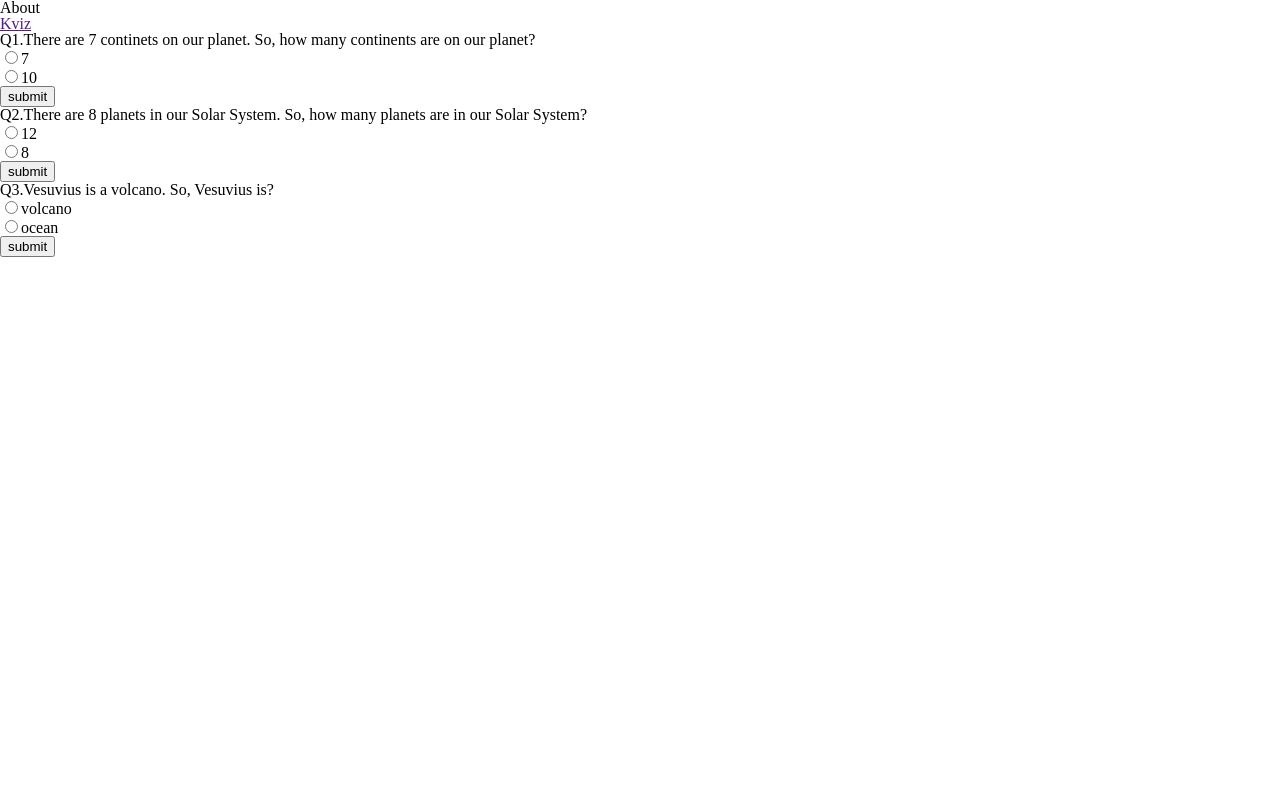
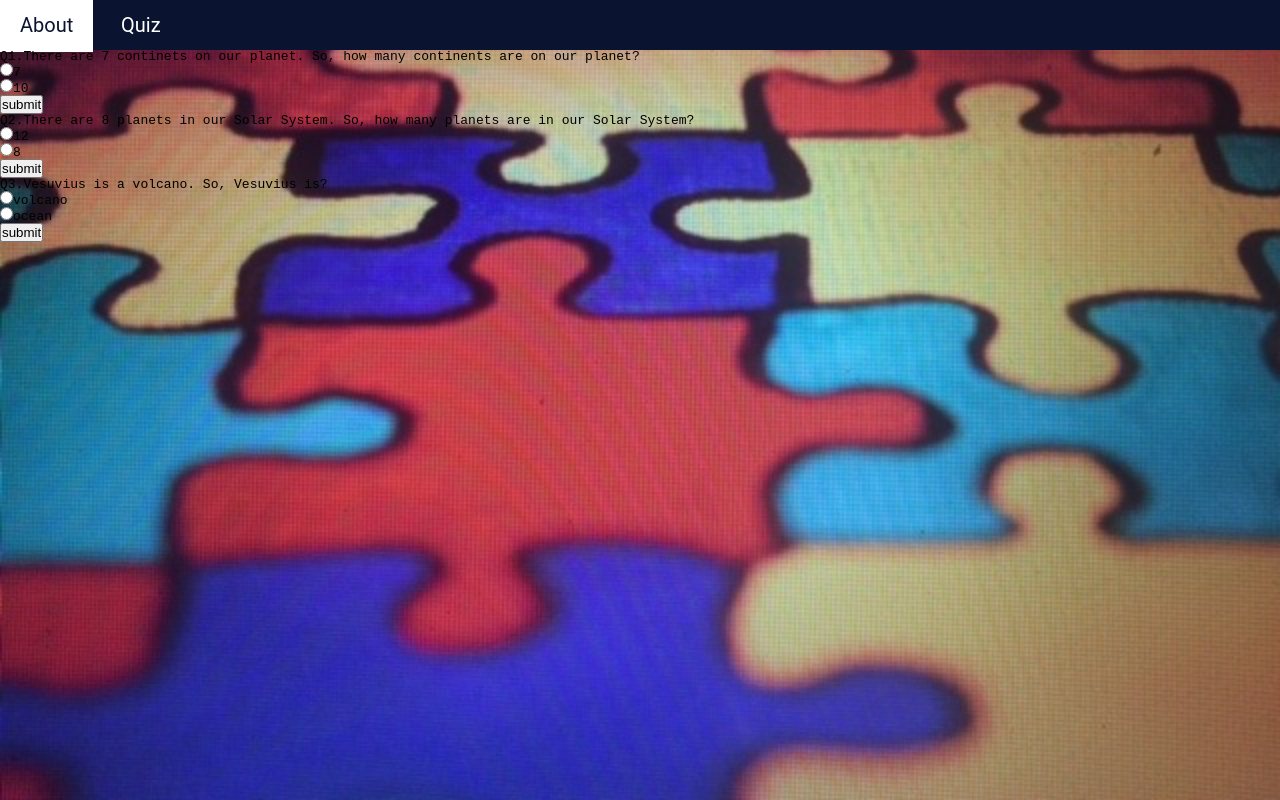
Before and after one commit to teodoragajicbakic/Final-Project, a plain HTML site: page kviz.html in a window 1280 px wide. Drawn offline with Linux system fonts and the light colour scheme.

Commit message:
Update kviz.html

```diff
--- a/kviz.html
+++ b/kviz.html
@@ -4,49 +4,44 @@
 	<title>"A" Kwiz</title>
     <meta name="viewport" content="width=device-width, initial-scale=1, shrink-to-fit=no">
      <link rel="stylesheet" href="reset.css">
-   	 <!-- <link href="style.css" rel="stylesheet" type "text/css"> -->
+   	 <link href="style.css" rel="stylesheet" type "text/css">
    	</head>
    	<body>
 			<header class="" id="moj-header">
 				<div class="row">
 					<ul class="main-nav">
-   			   <li class="">About</a> </li>
-               <li><a href="active"><a href=""kviz.html">Kviz</a> </li>
+						 <li><a href="index.html">About</a> </li>
+						 <li class="active"><a href="">Quiz</a> </li>
 					</ul>
 				</div>
 			</header>
 	<script src ="kviz.js"></script>
 </head>
 <body>
+	<div class="main-content kviz">
+		<div class="questions-area">
 			<form name ="myform">
+				<div class="question">
+					<p>Q1.There are 7 continets on our planet. So, how many continents are on our planet?</p>
+					<div class="answer"><input type="radio" name="q1" value="a">7</div>
+					<div class="answer"><input type="radio" name="q1" value="b">10</div>
+					<div><input class="button" type="button" value="submit" onclick="check(1)"></div>
+				</div>
+				<div class="question">
+			    <p>Q2.There are 8 planets in our Solar System. So, how many planets are in our Solar System?</p>
+					<div class="answer"><input type="radio" name="q2" value="a">12</div>
+					<div class="answer"><input type="radio" name="q2" value="b">8</div>
+					<div><input class="button" type="button" value="submit" onclick="check(2)"></div>
+				</div>
+				<div class="question">
+					<p>Q3.Vesuvius is a volcano. So, Vesuvius is?</p>
+					<div class="answer"><input type="radio" name="q3" value="a">volcano</div>
+					<div class="answer"><input type="radio" name="q3" value="b">ocean</div>
+					<div><input class="button" type="button" value="submit" onclick="check(3)"></div>
+				</div>
+			</form>
+		</div>
+	</div>
 
-		Q1.There are 7 continets on our planet. So, how many continents are on our planet?<br>
-		<input type="radio" name="q1" value="a">7<br/>
-		<input type="radio" name="q1" value="b">10<br/>
-
-
-<input type="button" value="submit" onclick="check(1)"><br/>
-
-
-<h1></h1>
-
-        Q2.There are 8 planets in our Solar System. So, how many planets are in our Solar System?<br>
-		<input type="radio" name="q2" value="a">12<br/>
-		<input type="radio" name="q2" value="b">8<br/>
-
-
-<input type="button" value="submit" onclick="check(2)"><br/>
-
-<h1></h1>
-
-		Q3.Vesuvius is a volcano. So, Vesuvius is?<br>
-		<input type="radio" name="q3" value="a">volcano<br/>
-		<input type="radio" name="q3" value="b">ocean<br/>
-
-
-<input type="button" value="submit" onclick="check(3)"><br/>
-
-
-	</form>
 </body>
 </html>
```
Lines whose indentation alone changed are shown as unchanged.
